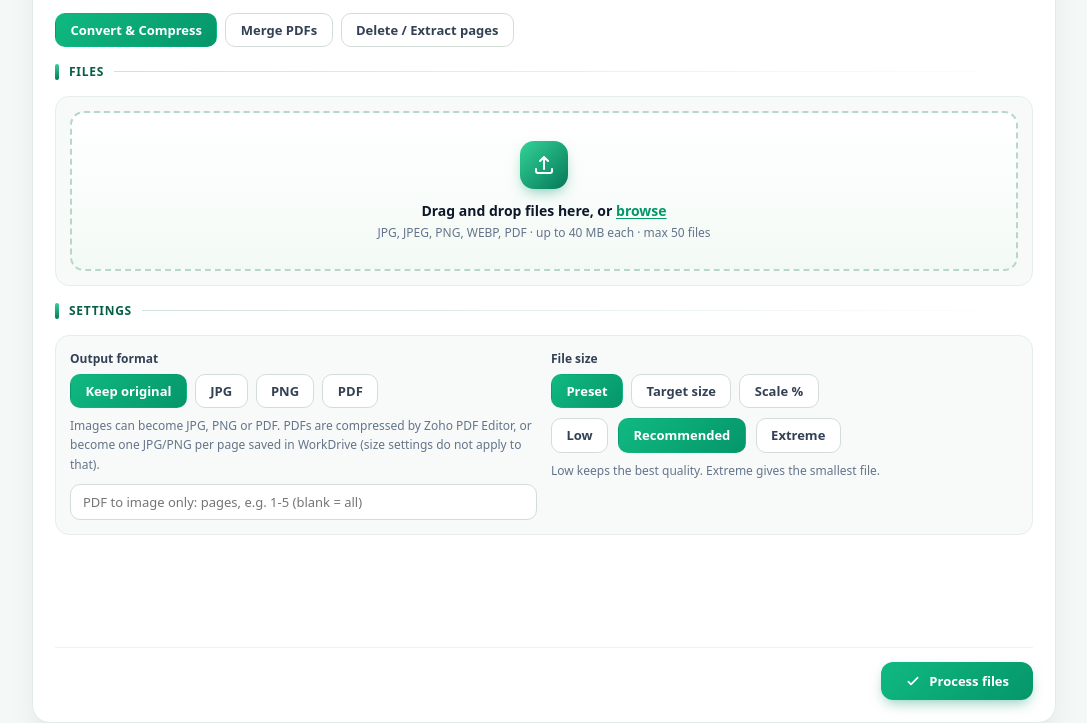
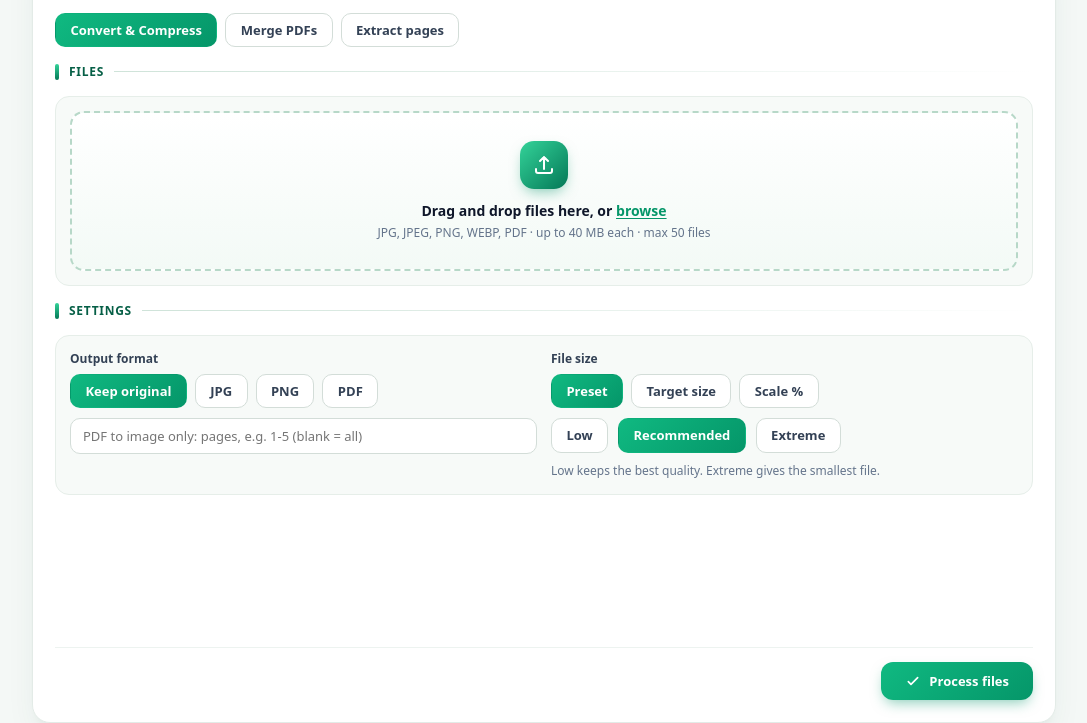
Before and after one commit to rg27/zoho_file_converter, a website: page app/widget.html in a window 1280 px wide. Shown: the part 77-800 px from the top of the page, without its empty margins (96-1183 px from the left). Drawn offline with Linux system fonts and the light colour scheme; a script that the page names is missing.

Commit message:
Update the UI

```diff
--- a/app/widget.html
+++ b/app/widget.html
@@ -18,7 +18,7 @@
     <div class="seg" id="tool-seg">
       <button type="button" data-t="convert" class="on">Convert &amp; Compress</button>
       <button type="button" data-t="merge">Merge PDFs</button>
-      <button type="button" data-t="pages">Delete / Extract pages</button>
+      <button type="button" data-t="pages">Extract pages</button>
     </div>
 
     <div class="section-title"><span class="dot"></span><h2>Files</h2><span class="line"></span></div>
@@ -50,7 +50,7 @@
           <button type="button" data-v="png">PNG</button>
           <button type="button" data-v="pdf">PDF</button>
         </div>
-        <p class="hint">Images can become JPG, PNG or PDF. PDFs are compressed by Zoho PDF Editor, or become one JPG/PNG per page saved in WorkDrive (size settings do not apply to that).</p>
+        <!-- <p class="hint">Images can become JPG, PNG or PDF. PDFs are compressed by Zoho PDF Editor, or become one JPG/PNG per page saved in WorkDrive (size settings do not apply to that).</p> -->
         <input type="text" id="pg-range" class="input" placeholder="PDF to image only: pages, e.g. 1-5 (blank = all)">
       </div>
       <div class="field">
@@ -95,10 +95,10 @@
         <div class="field">
           <span class="field-label">Action</span>
           <div class="seg" id="pg-seg">
-            <button type="button" data-a="delete" class="on">Delete pages</button>
-            <button type="button" data-a="extract">Extract pages</button>
+            <!-- <button type="button" data-a="delete" class="on">Delete pages</button> -->
+            <button type="button" data-a="extract" class="on">Extract pages</button>
           </div>
-          <p class="hint">Delete removes the pages. Extract keeps only those pages in a new PDF.</p>
+          <p class="hint">Extract keeps only those pages in a new PDF.</p>
         </div>
         <div class="field">
           <span class="field-label">Pages</span>
```
Also changed, not shown: package.json (+1 -17 lines), 1 other file.
